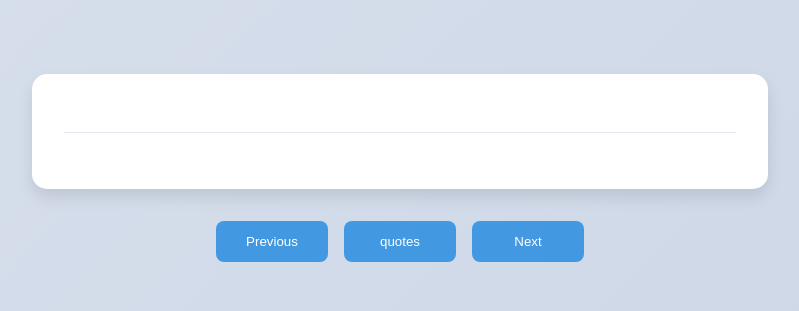
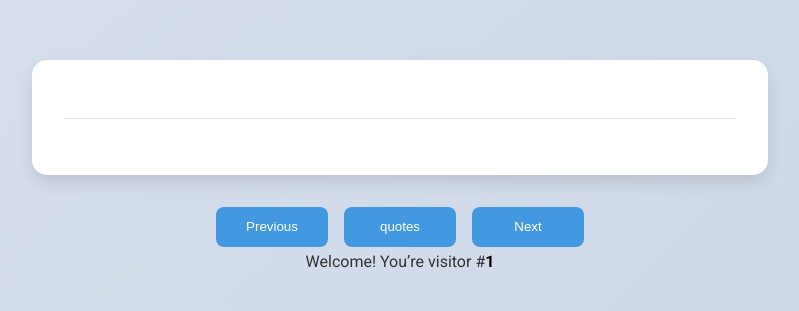
Before and after one commit to linsnotes/daily, a plain HTML site: page index.html in a window 1280 px wide. Shown: the part 240-551 px from the top of the page, without its empty margins (240-1039 px from the left). Drawn offline with Linux system fonts and the light colour scheme; no server answers.

Commit message:
Update index.html

```diff
--- a/index.html
+++ b/index.html
@@ -4,6 +4,9 @@
   <meta charset="UTF-8" />
   <meta name="viewport" content="width=device-width, initial-scale=1.0" />
   <title>Daily Wisdom</title>
+  <!-- GoatCounter script for counting pageviews -->
+  <script data-goatcounter="https://linsnotes.goatcounter.com/count" async src="https://gc.zgo.at/count.js"></script>
+
   <!-- Google Font -->
   <link rel="preconnect" href="https://fonts.googleapis.com" />
   <link rel="preconnect" href="https://fonts.gstatic.com" crossorigin />
@@ -128,6 +131,18 @@
       transform: none;
     }
 
+    #visitor-counter {
+      font-size: 1em;
+      margin: 5px 0;
+      text-align: center;
+      color: #333;
+    }
+
+    #visitor-counter #pageviews {
+      font-weight: bold;
+      color: #000;
+    }
+
     @keyframes fadeIn {
       from {
         opacity: 0;
@@ -183,6 +198,10 @@
       <select id="csv-select" class="nav-btn"></select>
       <button id="next-btn" class="nav-btn">Next</button>
     </div>
+    <div id="visitor-counter">
+      Welcome! You’re visitor #<span id="pageviews">Loading...</span>
+    </div>
+
   </div>
 
   <script>
@@ -364,6 +383,30 @@
       populateDropdownFromYAML();
       loadQuotes(currentFile);
     });
+
+    document.addEventListener('DOMContentLoaded', () => {
+        const pv = document.getElementById('pageviews');
+
+        if (pv !== null) {
+            // Strip trailing slash (if any) so the path matches GoatCounter
+            const uri = location.pathname.replace(/\/$/, '');
+            // Build the JSON endpoint URL for your domain
+            const url = `https://linsnotes.goatcounter.com/counter/${encodeURIComponent(uri)}.json`;
+
+            fetch(url)
+                .then((response) => response.json())
+                .then((data) => {
+                    // 'data.count' comes back as a string with possible whitespace
+                    const count = data.count.replace(/\s/g, '');
+                    // Format it with commas, etc.
+                    pv.innerText = new Intl.NumberFormat().format(count);
+                })
+                .catch((error) => {
+                    // Fallback if something goes wrong
+                    pv.innerText = '1';
+                });
+        }
+    });
   </script>
 </body>
 </html>
```
